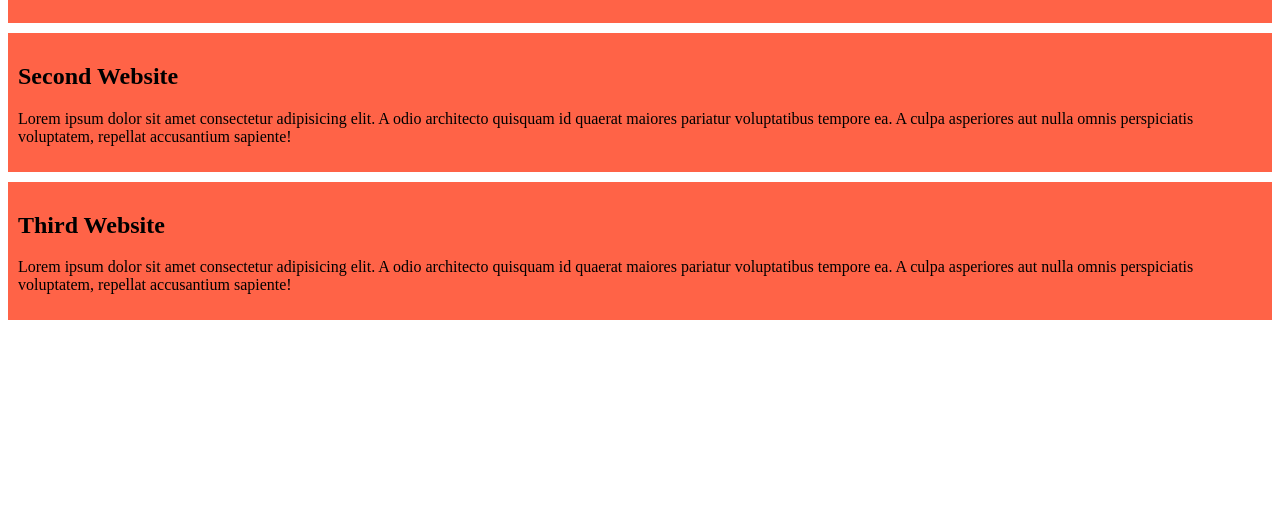
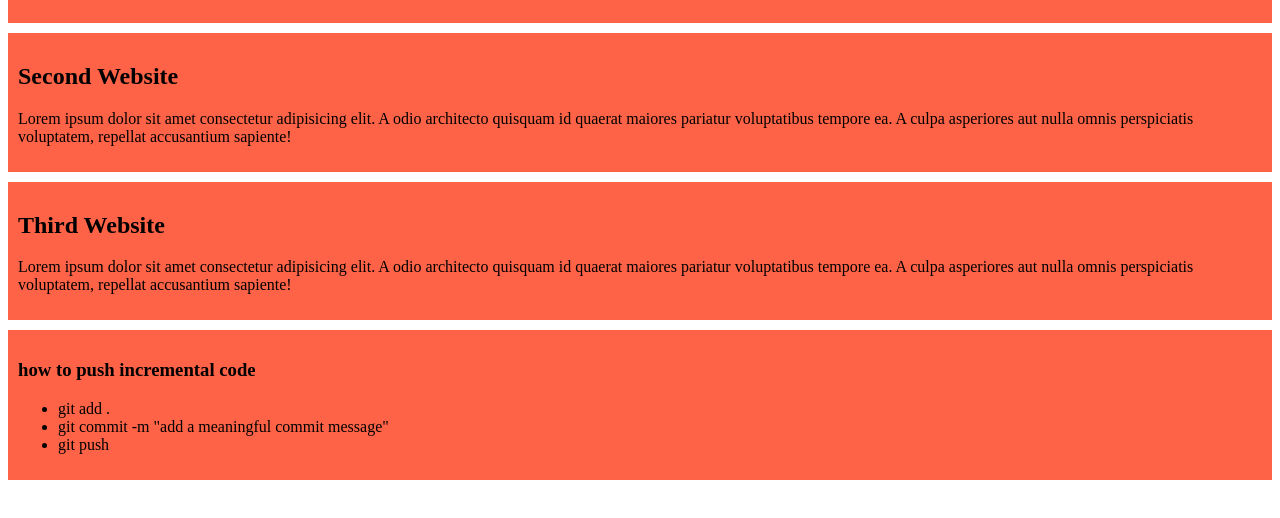
Before and after one commit to tayebidev/first-website, a plain HTML site: page index.html in a window 1280 px wide. Shown: the part 124-642 px from the top of the page. Drawn offline with Linux system fonts and the light colour scheme.

Commit message:
add the ul list

```diff
--- a/index.html
+++ b/index.html
@@ -19,6 +19,16 @@
         <h2>Third Website</h2>
         <p>Lorem ipsum dolor sit amet consectetur adipisicing elit. A odio architecto quisquam id quaerat maiores pariatur voluptatibus tempore ea. A culpa asperiores aut nulla omnis perspiciatis voluptatem, repellat accusantium sapiente!</p>
     </div>
+    <div>
+        <h3>how to push incremental code</h3>
+        <ul>
+            <li>git add .</li>
+            <li>git commit -m "add a meaningful commit message"</li>
+            <li>
+                git push
+            </li>
+        </ul>
+    </div>
 </body>
 </body>
 </body>
```
